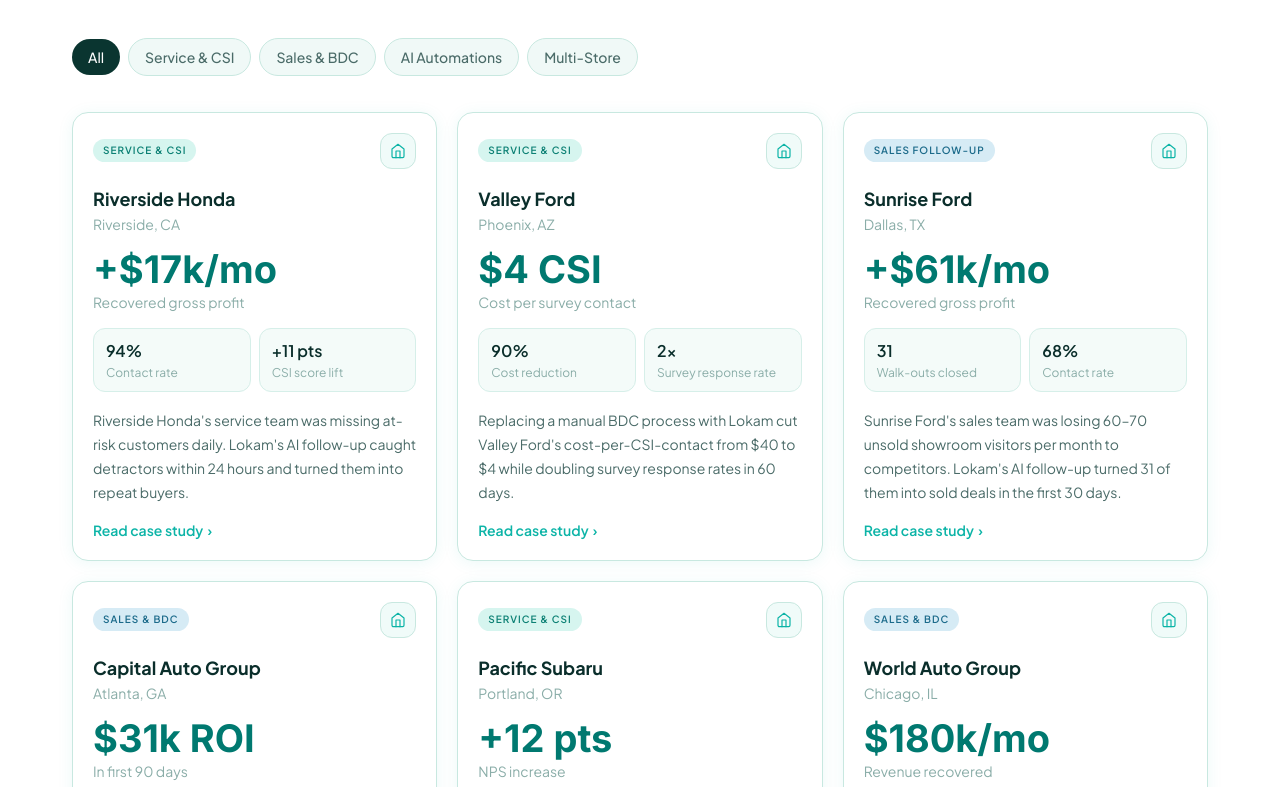
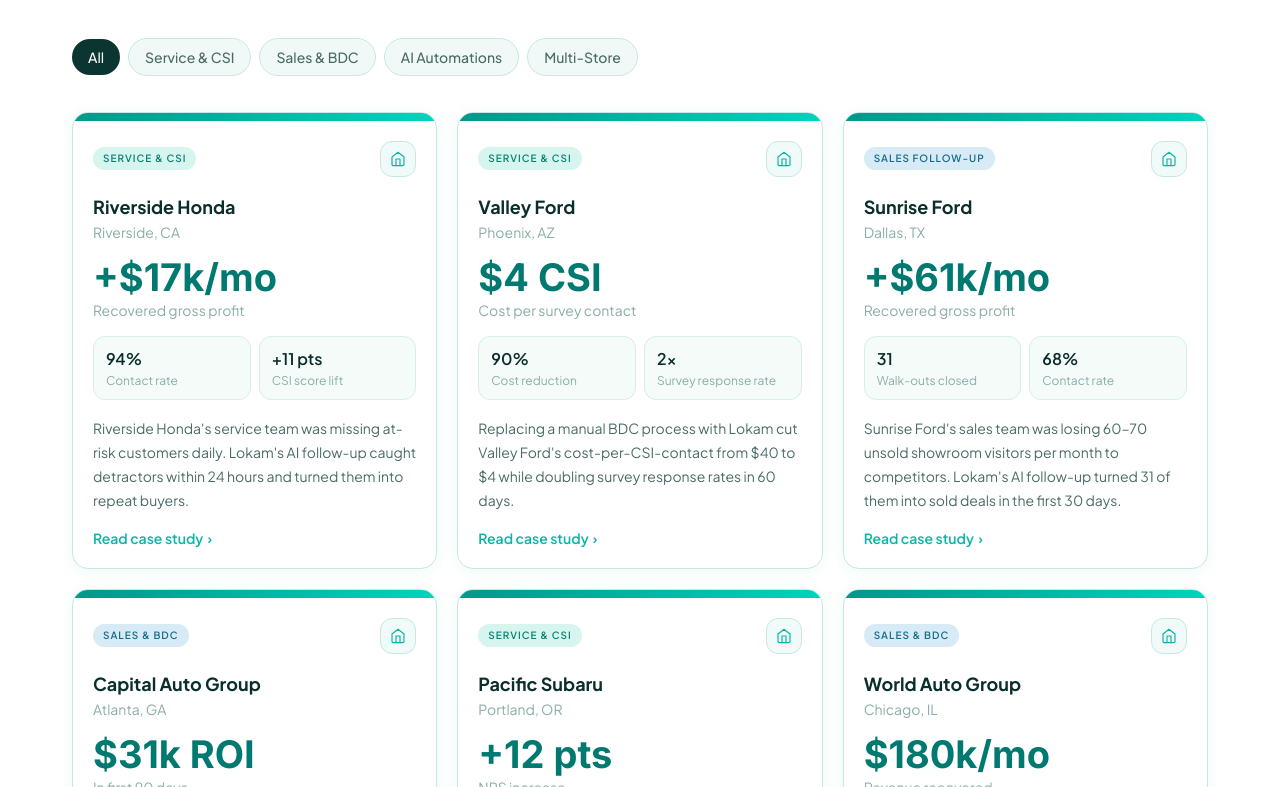
Before and after one commit to Lokam-AI/lokam-website, a Next.js app: page /case-studies in a window 1280 px wide. Shown: the part 973-1760 px from the top of the page. Built offline with nearby package versions, Linux system fonts and the light colour scheme.

Commit message:
case study page done

```diff
--- a/app/case-studies/page.tsx
+++ b/app/case-studies/page.tsx
@@ -145,9 +145,13 @@
 function StudyCard({ study }: { study: Study }) {
   return (
     <article
-      className="flex flex-col rounded-2xl bg-white p-5 gap-4"
+      className="flex flex-col rounded-2xl bg-white overflow-hidden"
       style={{ border: "1px solid #C8E8E0", boxShadow: "0 2px 16px rgba(12,176,162,0.08)" }}
     >
+      {/* Top accent bar */}
+      <div className="h-2 w-full" style={{ background: "linear-gradient(to right, #00988B, #00D3BD)" }} />
+
+      <div className="flex flex-col gap-4 p-5">
       {/* Row 1: chip + icon */}
       <div className="flex items-center justify-between">
         <CategoryChip label={study.category} />
@@ -206,6 +210,7 @@
       >
         Read case study <span>›</span>
       </a>
+      </div>
     </article>
   );
 }
```
